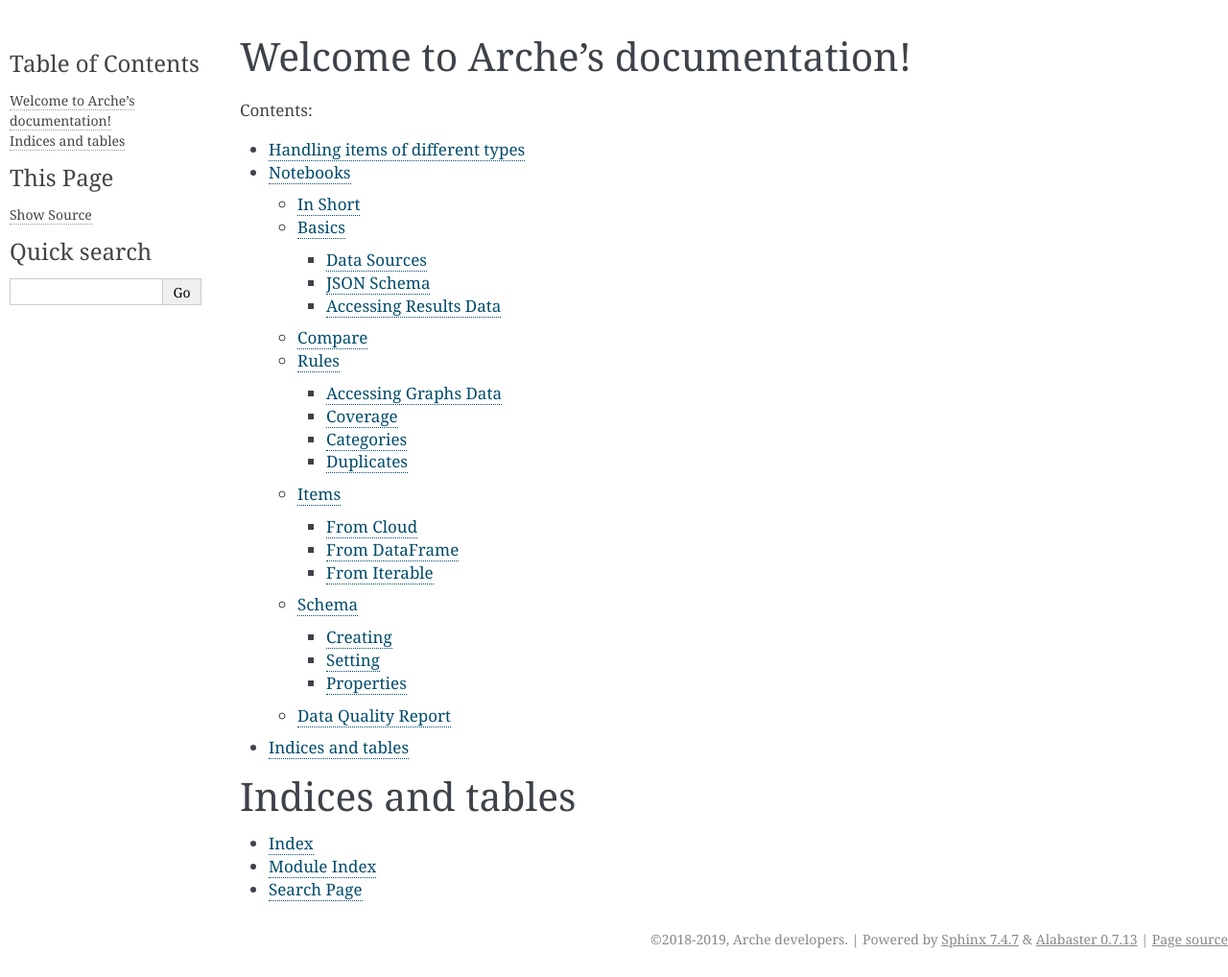
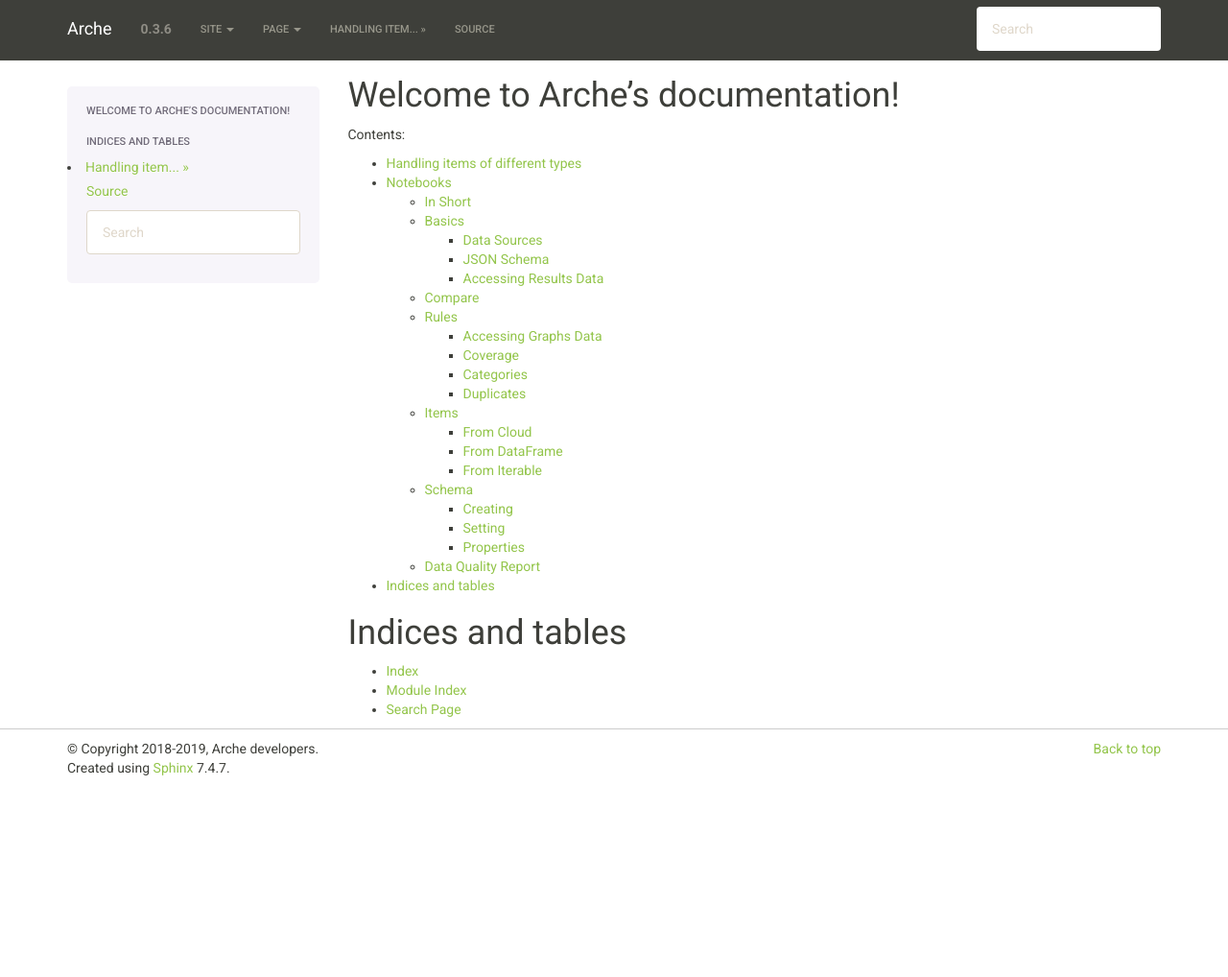
Before and after one commit to scrapinghub/arche, a Sphinx documentation site: the page built from docs/source/index.rst, in a window 1280 px wide and 1018 px high. Shown: the whole window at 96% size. Built offline with Sphinx 7.4.7, drawn with Linux system fonts in a browser that asks for light colours; comment, search, counter and statistics services are not loaded.

Commit message:
Bootstrap theme

```diff
--- a/docs/source/conf.py
+++ b/docs/source/conf.py
@@ -8,6 +8,8 @@
 # -- Project information -----------------------------------------------------
 
 from datetime import datetime
+from recommonmark.parser import CommonMarkParser
+import sphinx_bootstrap_theme
 
 project = "Arche"
 copyright = f"2018-{datetime.now().year}, Arche developers"
@@ -49,8 +51,6 @@
     )
 
 
-from recommonmark.parser import CommonMarkParser
-
 source_parsers = {".md": CommonMarkParser}
 
 # The suffix(es) of source filenames.
@@ -77,13 +77,7 @@
 
 # The theme to use for HTML and HTML Help pages.  See the documentation for
 # a list of builtin themes.
-#
-html_theme = "alabaster"
-html_theme_options = {
-    "fixed_sidebar": True,
-    "page_width": 1920 // 3,
-    "github_user": "scrapinghub",
-    "github_repo": "arche",
-    "codecov_button": True,
-    "travis_button": True,
-}
+
+html_theme = "bootstrap"
+html_theme_path = sphinx_bootstrap_theme.get_html_theme_path()
+html_theme_options = {"bootswatch_theme": "sandstone"}
--- a/setup.cfg
+++ b/setup.cfg
@@ -48,6 +48,7 @@
     sphinx-autoapi
     recommonmark
     nbsphinx
+    sphinx_bootstrap_theme
 
 [options.packages.find]
 where = src
```
Also changed, not shown: 1 other file.
